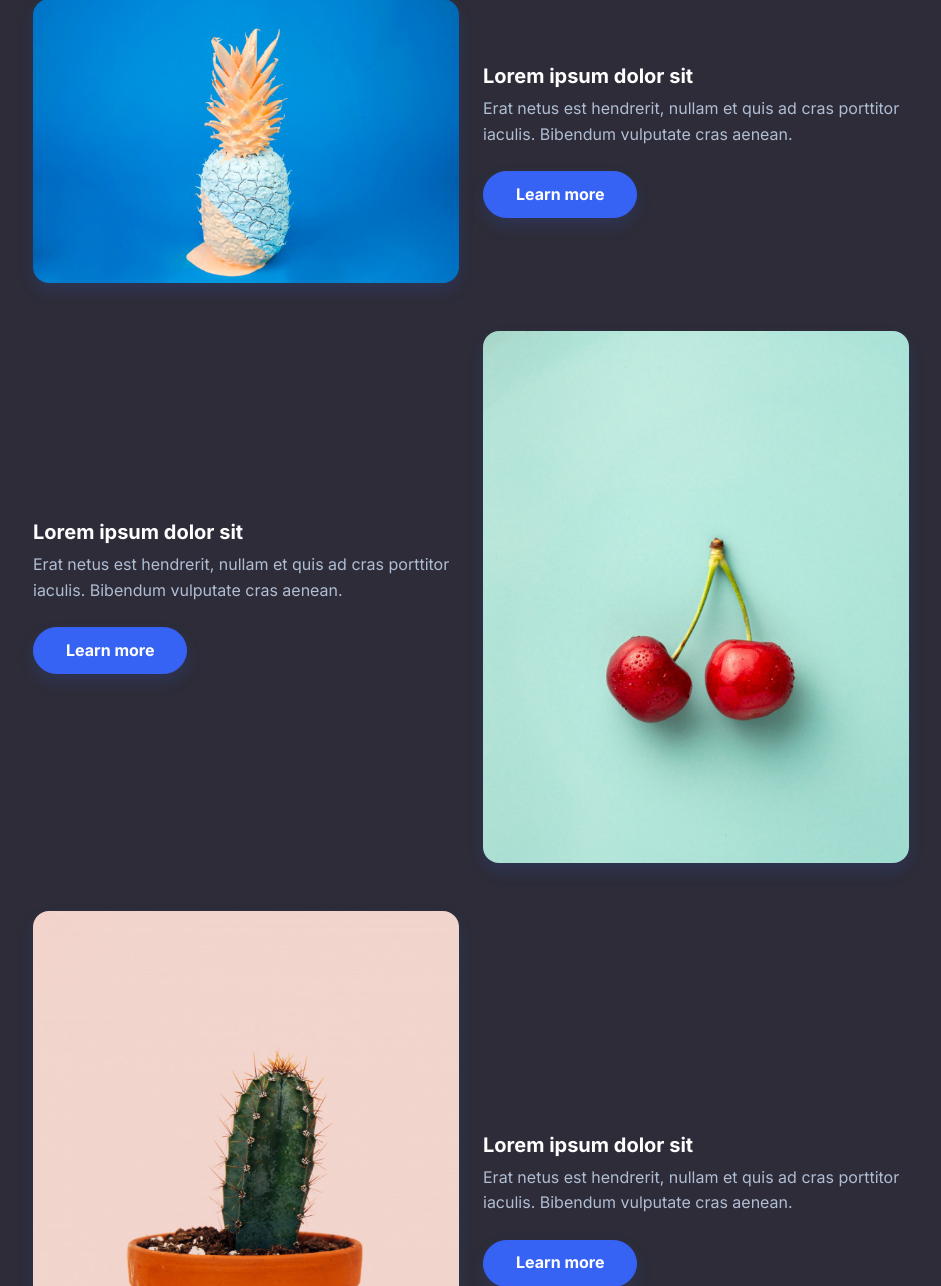
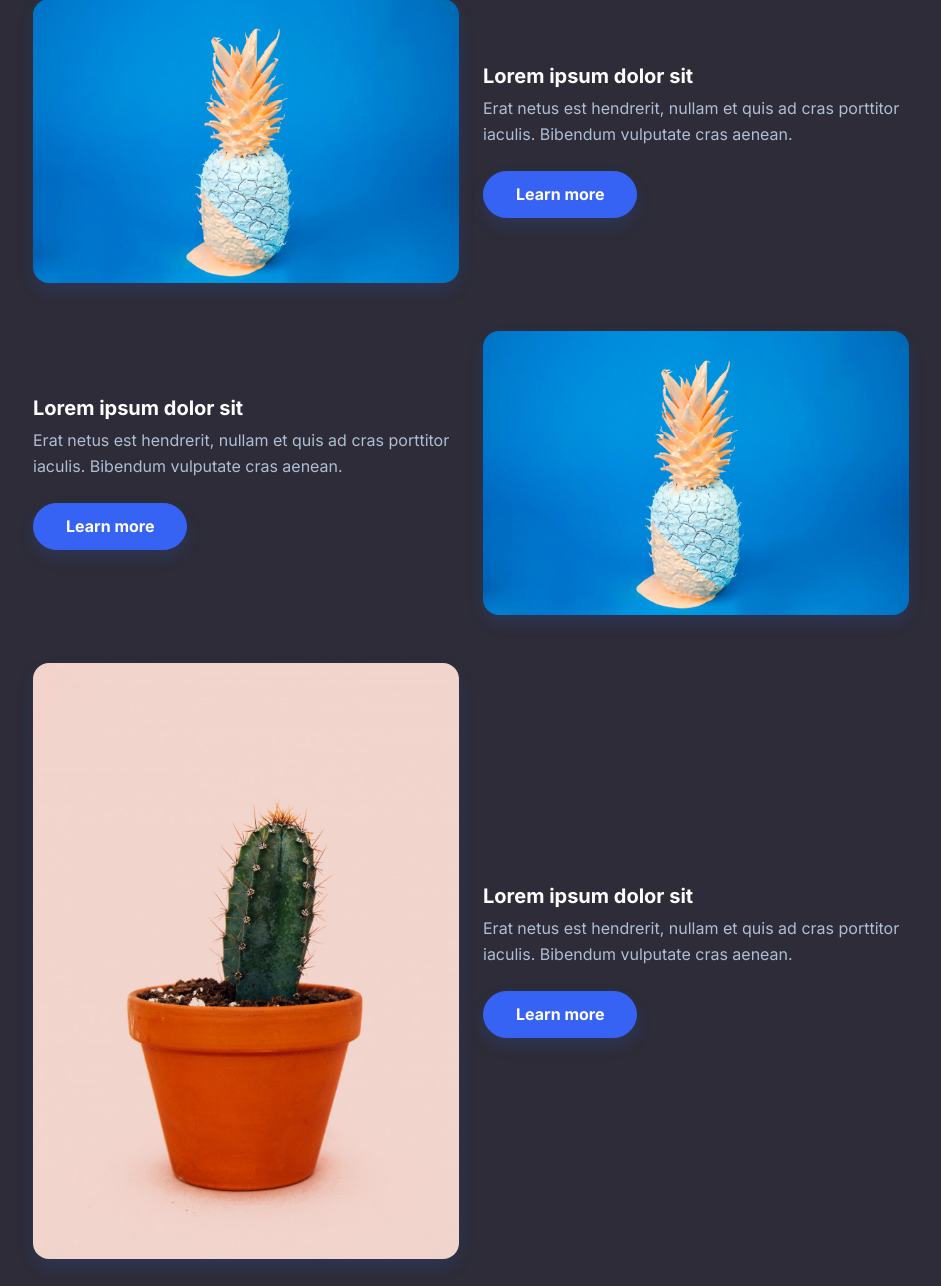
Before and after one commit to nanashi042/Flask_Project_1, a Flask app: page /services.html in a window 1280 px wide. Shown: the part 300-1586 px from the top of the page, without its empty margins (169-1110 px from the left). Run offline with Flask 2, Linux system fonts and the light colour scheme; some libraries are stand-ins or nearby versions.

Commit message:
secondary commit

```diff
--- a/templates/index.html
+++ b/templates/index.html
@@ -30,7 +30,7 @@
                 <div class="col-md-8 col-xl-6 text-center text-md-start mx-auto">
                     <div class="text-center">
                         <p class="fw-bold text-success mb-2">Voted #1 Worldwide</p>
-                        <h1 class="fw-bold">The best solution for you and your customers</h1>
+                        <h1 class="fw-bold">The best site for your Anime Resources</h1>
                     </div>
                 </div>
                 <div class="col-12 col-lg-10 mx-auto">
--- a/templates/services.html
+++ b/templates/services.html
@@ -33,7 +33,7 @@
                 </div>
             </div>
             <div class="row row-cols-1 row-cols-md-2 mx-auto" style="max-width: 900px;">
-                <div class="col mb-5"><img class="rounded img-fluid shadow" src="assets/img/products/1.jpg"></div>
+                <div class="col mb-5"><img class="rounded img-fluid shadow" src="{{url_for('static',filename='img/products/1.jpg')}}"></div>
                 <div class="col d-md-flex align-items-md-end align-items-lg-center mb-5">
                     <div>
                         <h5 class="fw-bold">Lorem ipsum dolor sit&nbsp;</h5>
@@ -42,7 +42,7 @@
                 </div>
             </div>
             <div class="row row-cols-1 row-cols-md-2 mx-auto" style="max-width: 900px;">
-                <div class="col order-md-last mb-5"><img class="rounded img-fluid shadow" src="assets/img/products/2.jpg"></div>
+                <div class="col order-md-last mb-5"><img class="rounded img-fluid shadow" src="{{url_for('static',filename='img/products/1.jpg')}}"></div>
                 <div class="col d-md-flex align-items-md-end align-items-lg-center mb-5">
                     <div>
                         <h5 class="fw-bold">Lorem ipsum dolor sit&nbsp;</h5>
@@ -51,7 +51,7 @@
                 </div>
             </div>
             <div class="row row-cols-1 row-cols-md-2 mx-auto" style="max-width: 900px;">
-                <div class="col mb-5"><img class="rounded img-fluid shadow" src="assets/img/products/3.jpg"></div>
+                <div class="col mb-5"><img class="rounded img-fluid shadow" src="{{url_for('static',filename='img/products/3.jpg')}}"></div>
                 <div class="col d-md-flex align-items-md-end align-items-lg-center mb-5">
                     <div>
                         <h5 class="fw-bold">Lorem ipsum dolor sit&nbsp;</h5>
```
Also changed, not shown: app.py (+10 -0 lines), templates/projects.html (+4 -4 lines).
